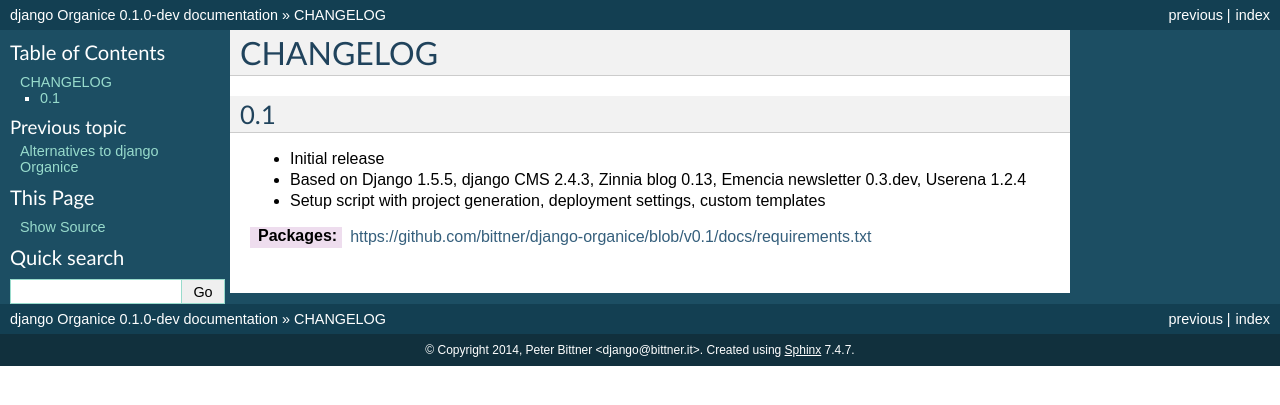
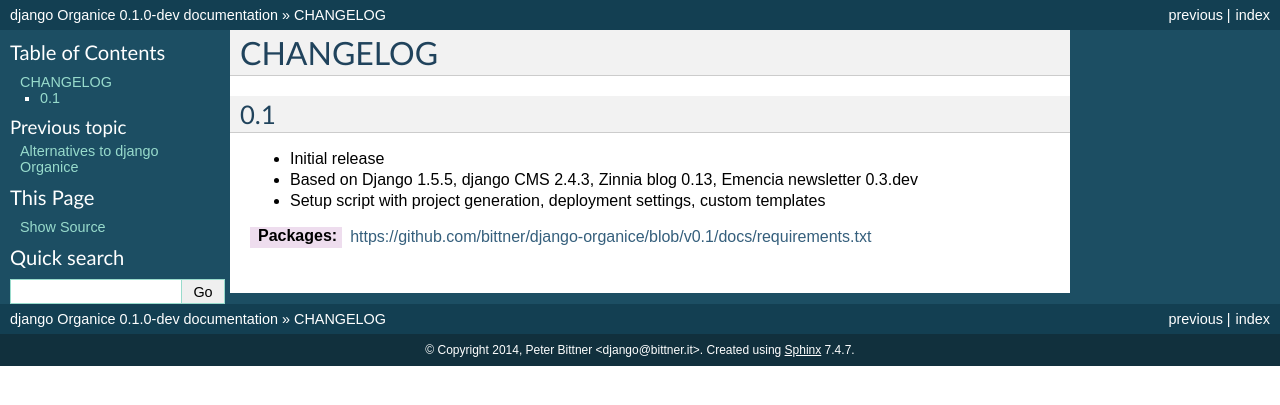
Before and after one commit to Organice/django-organice, a Sphinx documentation site: the page built from docs/changelog.rst, in a window 1280 px wide. Shown: the top 405 px of the page. Built offline with Sphinx 7.4.7, drawn with Linux system fonts in a browser that asks for light colours.

Commit message:
Removed userena dependency for v0.1 release

```diff
--- a/docs/changelog.rst
+++ b/docs/changelog.rst
@@ -6,7 +6,7 @@
 ===
 
 - Initial release
-- Based on Django 1.5.5, django CMS 2.4.3, Zinnia blog 0.13, Emencia newsletter 0.3.dev, Userena 1.2.4
+- Based on Django 1.5.5, django CMS 2.4.3, Zinnia blog 0.13, Emencia newsletter 0.3.dev
 - Setup script with project generation, deployment settings, custom templates
 
 :Packages: https://github.com/bittner/django-organice/blob/v0.1/docs/requirements.txt
--- a/setup.py
+++ b/setup.py
@@ -38,7 +38,6 @@
     'django-mptt==0.5.2',  # necessary due to poor dependency resolution
     'django-reversion',
     'django-simple-links',
-    'django-userena',
     'emencia.django.newsletter>=0.3.dev',  # v0.2 depends on tagging (which breaks django-tagging)
     'PIL',
 ]
```
